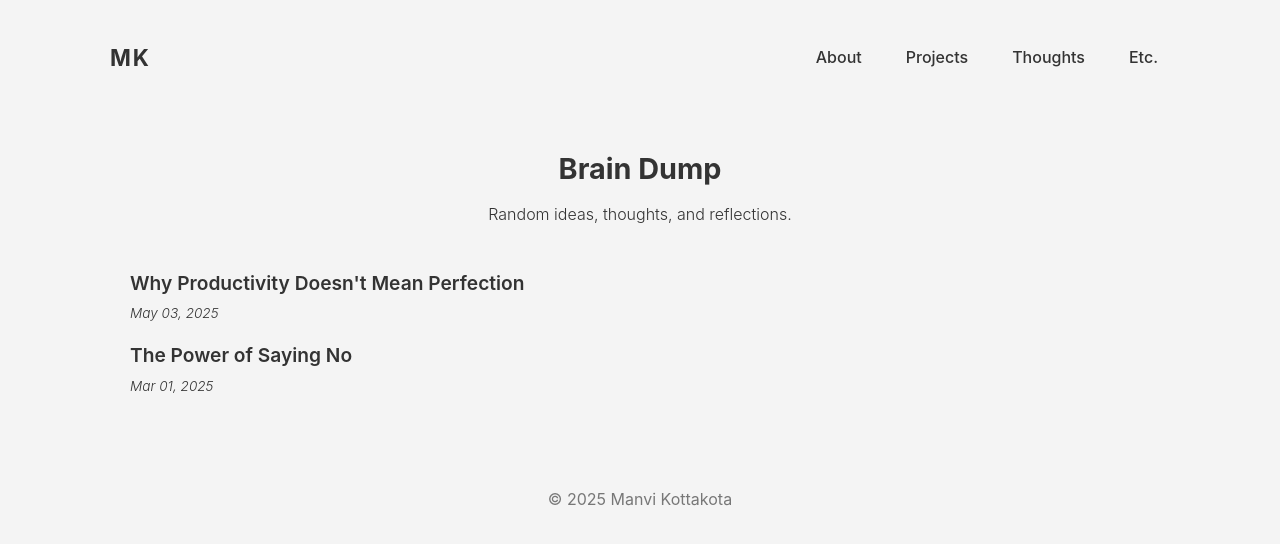
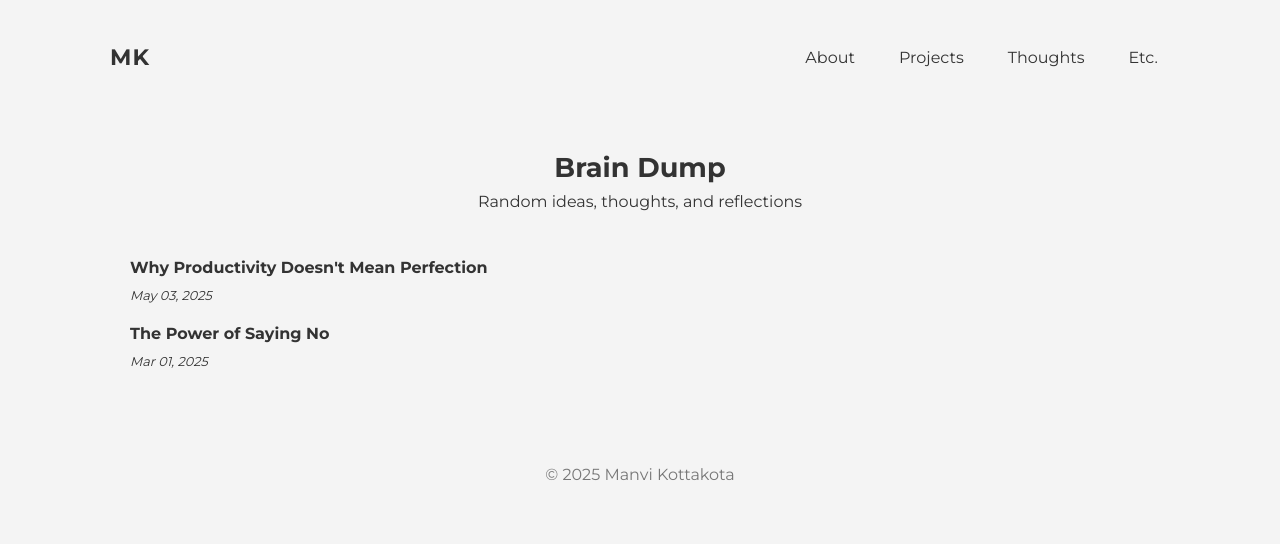
Before and after one commit to kkmanvi123/kkmanvi123.github.io, a plain HTML site: page thoughts.html in a window 1280 px wide. Drawn offline with Linux system fonts and the light colour scheme.

Commit message:
5/15 noon update

```diff
--- a/styles.css
+++ b/styles.css
@@ -6,11 +6,12 @@
 }
 
 body {
-    font-family: 'Inter', sans-serif;
+    font-family: 'Montserrat', sans-serif;
     background-color: #f4f4f4;
     color: #333;
     line-height: 1.6;
 }
+
 
 .container {
     max-width: 1100px;
@@ -28,15 +29,17 @@ header {
 }
 
 header .logo {
+    font-family: 'Montserrat', sans-serif;
     font-size: 1.4rem;
-    font-weight: bold;
-    letter-spacing: 2px;
-}
+    font-weight: 700;
+    letter-spacing: 1px;
+  }
+
 
 nav ul {
     display: flex;
     list-style-type: none;
-        font-family: 'Inter', sans-serif;
+    font-family: 'Montserrat', sans-serif;
 
 }
 
@@ -165,7 +168,7 @@ footer p {
 
 #projects h2 {
     font-size: 1.5rem;
-    margin-bottom: 1.5rem; /* or increase to 4rem if you want more space */
+    margin-bottom: 2rem;
     color: #333;
     text-align: left;
 }
@@ -176,8 +179,8 @@ footer p {
 }
 
 #thoughts-page h2 {
-    font-size: 1.8rem;
-    margin-bottom: 10px;
+    font-size: 1.7rem;
+    margin-bottom: px;
     color: #333;
     text-align: center;
 }
@@ -204,14 +207,14 @@ footer p {
 }
 
 .article-link h3 {
-    font-size: 1.2rem;
+    font-size: 1rem;
     font-weight: 600;
     color: #333;
     margin-bottom: 5px;
 }
 
 .article-date {
-    font-size: 0.85rem;
+    font-size: 0.80rem;
     font-style: italic;
     color: #333;
     font-weight: 300;
@@ -224,8 +227,9 @@ footer p {
 }
 
 #etc-page h2 {
-    font-size: 2rem;
-    margin-bottom: px;
+    font-size: 1.7rem;
+    margin-bottom: 0rem;
+    margin-top: 0rem;
     color: #333;
     text-align: center;
 }
@@ -234,7 +238,8 @@ footer p {
     font-size: 1rem;
     color: #333;
     text-align: center;
-    margin-bottom: 40px;
+    margin-top: 0rem;
+    margin-bottom: 1.5rem;
     font-weight: 300;
 }
 
--- a/thoughts.html
+++ b/thoughts.html
@@ -7,6 +7,7 @@
   <link rel="stylesheet" href="styles.css">
   <!-- Add Font Awesome for pin icon -->
   <link rel="stylesheet" href="https://cdnjs.cloudflare.com/ajax/libs/font-awesome/5.15.3/css/all.min.css">
+  <link href="https://fonts.googleapis.com/css2?family=Montserrat:wght@400;700&display=swap" rel="stylesheet">
 </head>
 <body>
   <div class="container">
@@ -25,7 +26,7 @@
     <main>
       <section id="thoughts-page">
         <h2>Brain Dump</h2>
-        <p class="thoughts-description">Random ideas, thoughts, and reflections.</p>
+        <p class="thoughts-description">Random ideas, thoughts, and reflections</p>
 
         <!-- Brain Dump Articles -->
         <section id="brain-dump">
```
Also changed, not shown: etc.html (+1 -0 lines), index.html (+2 -0 lines), images/logo.png (added).
